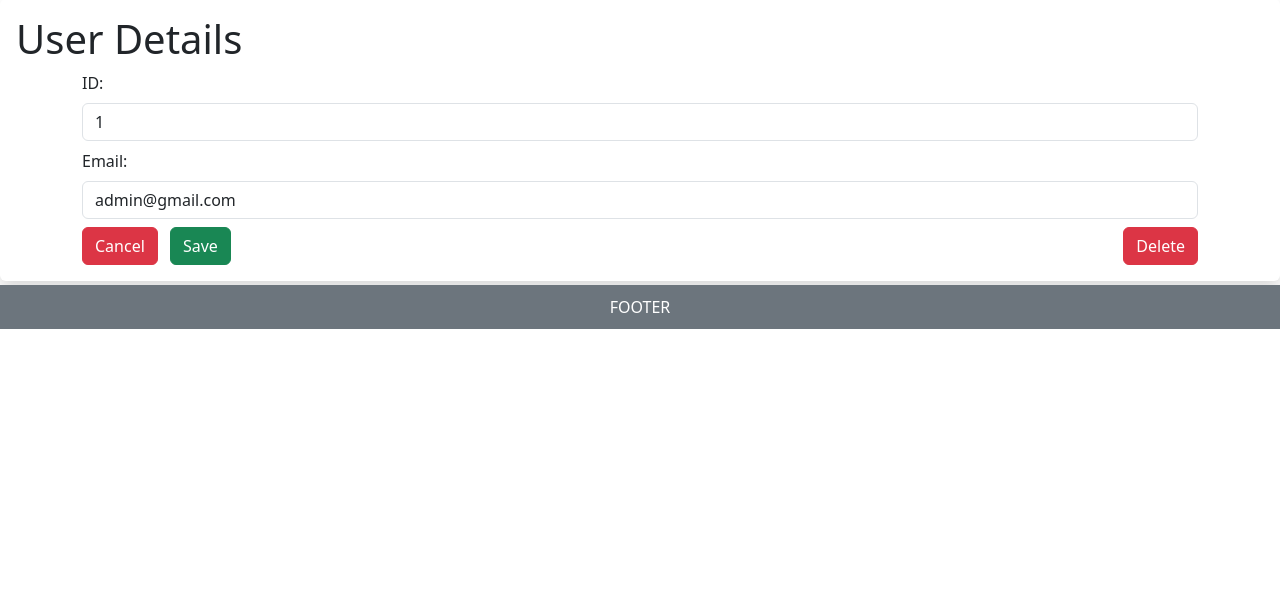
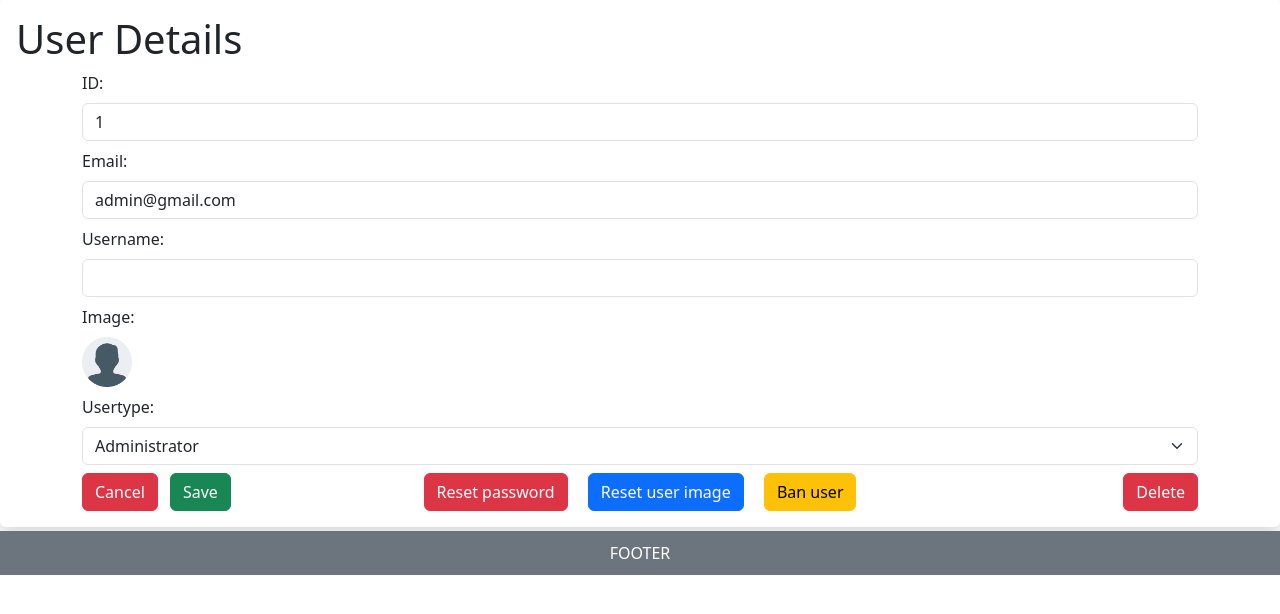
Before and after one commit to brunofrs7/ProjetoPHPFlag, a PHP site: the page made by index.php in a window 1280 px wide. Shown: the part 145-759 px from the top of the page. Run offline with PHP 8.4, Linux system fonts and the light colour scheme; a user stored in the database is signed in; data comes from the database, SQL or seed files in the repository.

Commit message:
Versão 6.0

```diff
--- a/content/pages/user_details.php
+++ b/content/pages/user_details.php
@@ -1,6 +1,6 @@
 <?php
 $id = $_GET['id'];
-include('db/user/selectbyid.php');
+include('db/user/selectbyidGET.php');
 ?>
 <h1>User Details</h1>
 <div class="container">
@@ -15,13 +15,10 @@ include('db/user/selectbyid.php');
             <input class="form-control" type="number" name="user_details_id" id="user_details_id" value="<?= $row['id']?>" readonly>
         </div>
     </div>
-
-
-
-
-
     <div class="row">
-            <div class="col"><label class="form-label" for="user_details_email">Email:</label></div>
+        <div class="col">
+            <label class="form-label" for="user_details_email">Email:</label>
+        </div>
     </div>
     <div class="row mb-2">
         <div class="col">
@@ -29,13 +26,58 @@ include('db/user/selectbyid.php');
         </div>
     </div>
 
+    <div class="row">
+        <div class="col">
+            <label class="form-label" for="user_details_username">Username:</label>
+        </div>
+    </div>
+    <div class="row mb-2">
+        <div class="col">
+            <input class="form-control" type="text" name="user_details_username" id="user_details_username" value="<?= $row['username']?>">
+        </div>
+    </div>
+    <!-- BANNED -->
+    <?php if ($row['banned'] != "") { ?>
+    <div class="row">
+        <div class="col">
+            <label class="form-label" for="user_details_banned">Banned:</label>
+        </div>
+    </div>
+    <div class="row mb-2">
+        <div class="col">
+            <input class="form-control" type="datetime-local" name="user_details_banned" id="user_details_banned" value="<?= $row['banned']?>" readonly>
+        </div>
+    </div>
+    <?php } ?>
+    <!-- IMAGE -->
+    <div class="row">
+        <div class="col">
+            <label class="form-label" for="user_details_image">Image:</label>
+        </div>
+    </div>
+    <div class="row mb-2">
+        <div class="col">
+            <?php if ($row['image'] == "") { ?>
+                <img class="img_table" src="img/default.png" alt="">
+            <?php } else { ?>
+                <img class="img_table" src="img/users/<?=$row['image']?>" alt="">
+            <?php } ?>
+        </div>
+    </div>
+    <!-- USERTYPE -->
+    <div class="row">
+        <div class="col">
+            <label class="form-label" for="user_details_usertype">Usertype:</label>
+        </div>
+    </div>
+    <div class="row mb-2">
+        <div class="col">
+            <select class="form-select" name="user_details_usertype" id="user_details_usertype">
+                <?php include('db/usertype/selectAllDropdown.php')?>
+            </select>
+        </div>
+    </div>
     <!-- COMPLETAR COM RESTANTES CAMPOS
-            - USERNAME
-            - BANNED
-            - IMAGEM
-            - USERTYPE
-
-
 
             NAS OPÇÕES ABAIXO ADICIONAR BOTÕES PARA:
             - RESET DA PASSWORD
@@ -46,10 +88,49 @@ include('db/user/selectbyid.php');
 
 
     <div class="row">
-        <div class="col">
+        <div class="col-2">
             <a href="index.php?p=administration" class="btn btn-danger me-2">Cancel</a>
             <button class="btn btn-success">Save</button>
         </div>
-        <div class="col text-end"><a href="db/user/admin_delete.php?id=<?= $row['id']?>" class="btn btn-danger">Delete</a></div>
+        <div class="col text-center">
+            <a href="" class="btn btn-danger">Reset password</a>
+            <a href="db/user/resetUserImage.php?id=<?= $row['id']?>" class="btn btn-primary mx-3">Reset user image</a>
+            <!-- BAN -->
+            <?php if ($row['banned'] == "") { ?>
+            <button type="button" class="btn btn-warning" data-bs-toggle="modal" data-bs-target="#exampleModal">
+                Ban user
+            </button>
+            <?php } else { ?>
+            <a href="db/user/banRemove.php?id=<?= $row['id']?>" class="btn btn-warning">Remove ban</a>
+            <?php } ?>
+        </div>
+        <div class="col-2 text-end"><a href="db/user/admin_delete.php?id=<?= $row['id']?>" class="btn btn-danger">Delete</a></div>
     </div>
     </form>
+
+
+<!-- Modal -->
+<div class="modal fade" id="exampleModal" tabindex="-1" aria-labelledby="exampleModalLabel" aria-hidden="true">
+  <div class="modal-dialog">
+    <div class="modal-content">
+        <form action="db/user/ban.php" method="post">
+            <div class="modal-header">
+                <h1 class="modal-title fs-5" id="exampleModalLabel">Ban user</h1>
+                <button type="button" class="btn-close" data-bs-dismiss="modal" aria-label="Close"></button>
+            </div>
+            <div class="modal-body">
+                <input type="text" name="user_details_new_ban_id" id="user_details_new_ban_id" value="<?= $row['id']?>">
+                <div class="row mb-2">
+                    <div class="col">
+                        <input class="form-control" type="datetime-local" name="user_details_new_ban" id="user_details_new_ban" value="">
+                    </div>
+                </div>
+            </div>
+            <div class="modal-footer">
+                <button type="button" class="btn btn-danger" data-bs-dismiss="modal">Cancel</button>
+                <button type="submit" class="btn btn-primary">Ban</button>
+            </div>
+        </form>
+    </div>
+  </div>
+</div>
--- a/css/style.css
+++ b/css/style.css
@@ -19,3 +19,6 @@ footer{
     width: 50px;
     height: 50px;
 }
+#user_details_new_ban_id{
+    display: none;
+}
--- a/db/user/selectAll.php
+++ b/db/user/selectAll.php
@@ -30,8 +30,8 @@ if ($result->num_rows > 0) {
                 <div class="col text-center mb-1">
                     <?php if ($row['image'] == "") { ?>
                         <img class="img_table" src="img/default.png" alt="">
-                    <?php } else { //substituir por imagem do utilizador ?>
-                        <img class="img_table" src="img/default.png" alt="">
+                    <?php } else { ?>
+                        <img class="img_table" src="img/users/<?=$row['image']?>" alt="">
                     <?php } ?>
                 </div>
                 <div class="col text-center mb-1"><?= $row['usertype_id'] ?></div>
--- /dev/null
+++ b/db/user/selectbyidGET.php
@@ -0,0 +1,9 @@
+<?php
+include('db/conn.php');
+
+$sql = "SELECT * FROM user WHERE id = $id";
+$result = $conn->query($sql);
+$row = $result->fetch_assoc();
+
+$conn->close();
+?>
--- /dev/null
+++ b/db/usertype/selectAllDropdown.php
@@ -0,0 +1,19 @@
+<?php
+include('db/conn.php');
+
+$sql = "SELECT * FROM usertype";
+$result = $conn->query($sql);
+
+if ($result->num_rows > 0) {
+    while($row1 = $result->fetch_assoc()) {
+        ?>
+            <option value="<?= $row1['id']?>"
+            <?php
+            // permite selecionar o name do usertype marcado
+                if($row1['id'] == $row['usertype_id']) echo "selected";
+            ?>><?= $row1['name']?></option>
+        <?php
+    }
+}
+$conn->close();
+?>
```
Also changed, not shown: db/user/ban.php (added, +16 -0 lines), db/user/banRemove.php (added, +15 -0 lines), db/user/login.php (+26 -0 lines), db/user/resetUserImage.php (added, +15 -0 lines), img/users/u1.png (added).
